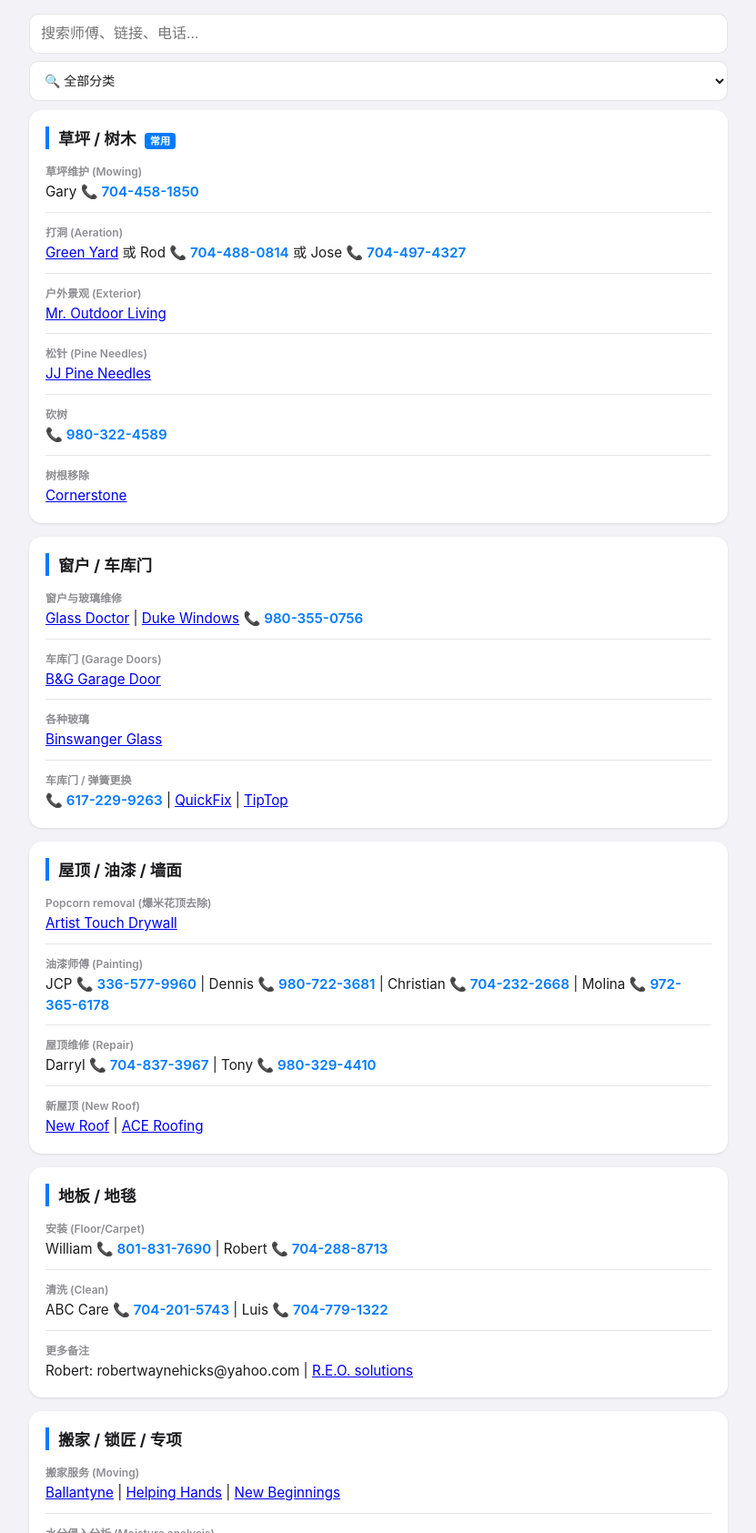
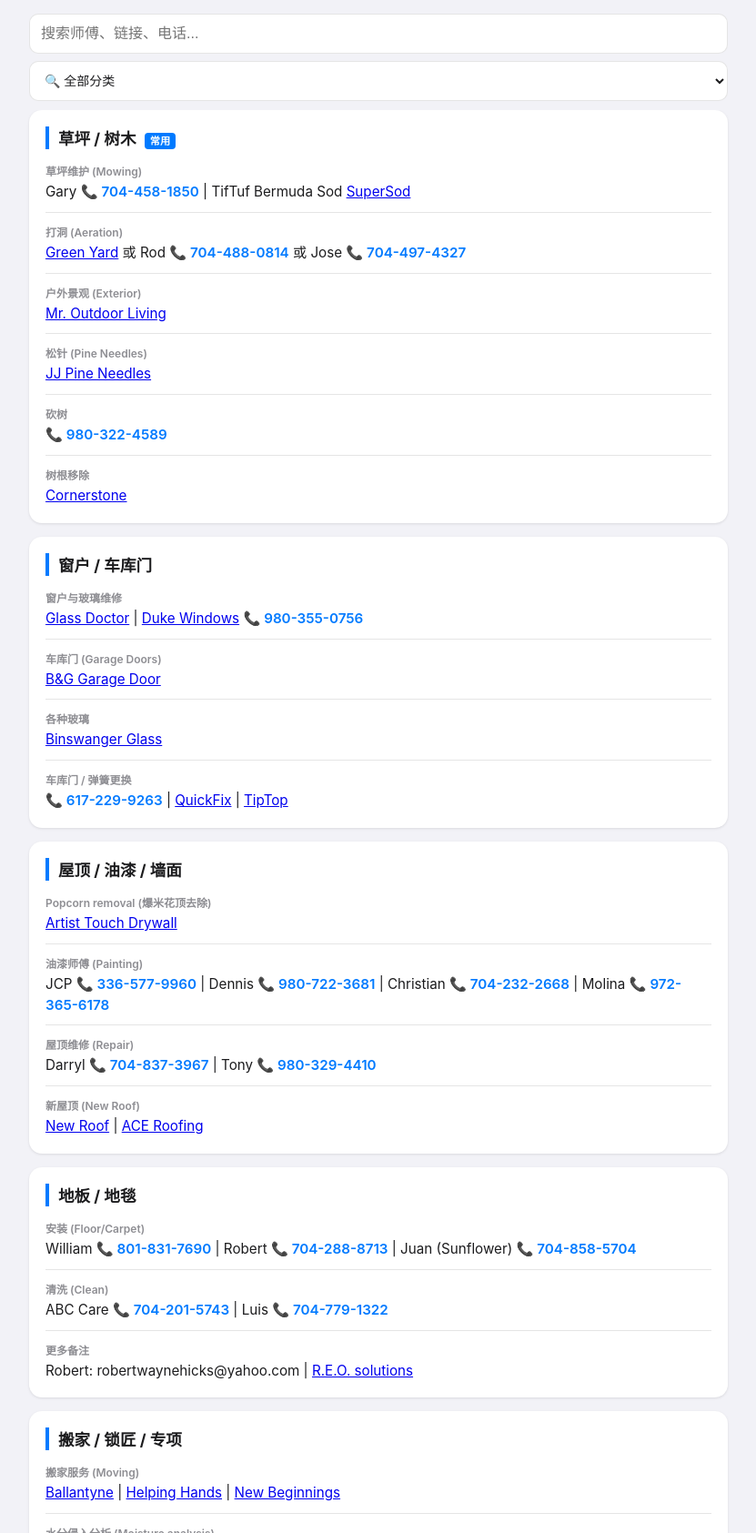
Before and after one commit to qcai-net/qcai-net.github.io, a plain HTML site: page homediy/index_cn.html in a window 1280 px wide. Shown: the top 1685 px of the page at 91% size, without its empty margins (224-1055 px from the left). Drawn offline with nearby package versions, Linux system fonts and the light colour scheme.

Commit message:
Update index_cn.html

```diff
--- a/homediy/index_cn.html
+++ b/homediy/index_cn.html
@@ -108,7 +108,9 @@
       <div class="info-list">
         <div class="info-item">
           <span class="info-label">草坪维护 (Mowing)</span>
-          <div class="info-content">Gary <a href="tel:7044581850" class="phone-link">📞 704-458-1850</a></div>
+          <div class="info-content">Gary <a href="tel:7044581850" class="phone-link">📞 704-458-1850</a> |
+          TifTuf Bermuda Sod <a href="https://www.supersod.com/">SuperSod</a>
+          </div>
         </div>
         <div class="info-item">
           <span class="info-label">打洞 (Aeration)</span>
@@ -206,7 +208,8 @@
           <span class="info-label">安装 (Floor/Carpet)</span>
           <div class="info-content">
             William <a href="tel:8018317690" class="phone-link">📞 801-831-7690</a> |
-            Robert <a href="tel:7042888713" class="phone-link">📞 704-288-8713</a>
+            Robert <a href="tel:7042888713" class="phone-link">📞 704-288-8713</a> |
+            Juan (Sunflower) <a href="tel:7048585704" class="phone-link">📞 704-858-5704</a>
           </div>
         </div>
         <div class="info-item">
```
